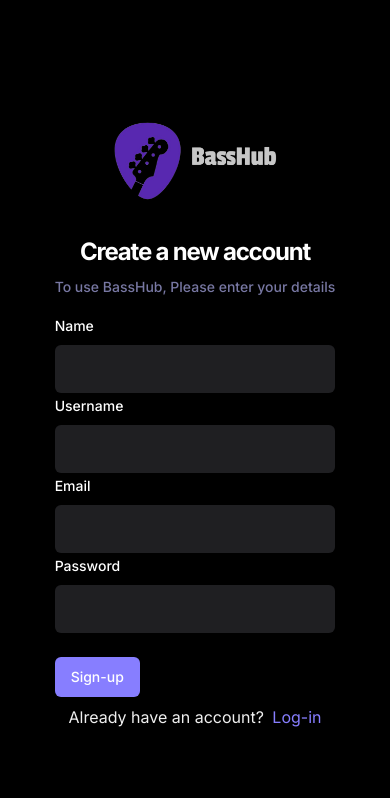
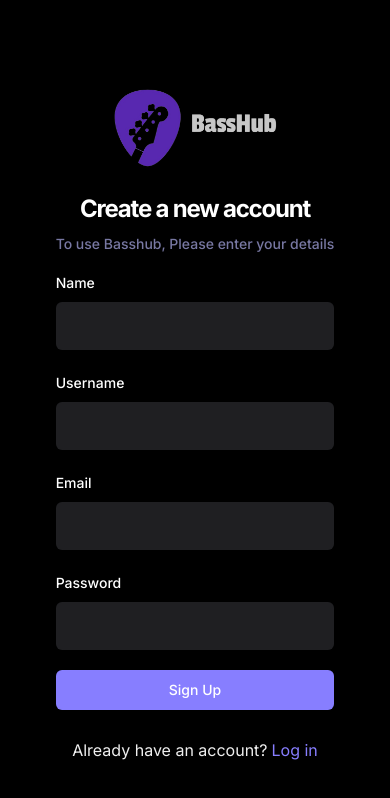
Before and after one commit to Paul-iwnl/SocialMedia, a React (Vite) app: page /sign-up in a window 390 px wide. Shown: the top 798 px of the page. Built offline with nearby package versions, Linux system fonts and the light colour scheme; no server answers.

Commit message:
Changed the button size and overall layout of the sign-up page

```diff
--- a/src/_auth/forms/SignupForm.tsx
+++ b/src/_auth/forms/SignupForm.tsx
@@ -1,26 +1,33 @@
+import * as z from "zod";
+import { useForm } from "react-hook-form";
+import { Link, useNavigate } from "react-router-dom";
 import { zodResolver } from "@hookform/resolvers/zod";
-import { Link, useNavigate } from "react-router-dom";
-import {Form,FormControl,FormField,FormItem,FormLabel,FormMessage} from "@/components/ui/form";
+
+import {
+  Form,
+  FormControl,
+  FormField,
+  FormItem,
+  FormLabel,
+  FormMessage,
+} from "@/components/ui/form";
 import { Input } from "@/components/ui/input";
 import { Button } from "@/components/ui/button";
-import { useForm } from "react-hook-form";
-import { SignupValidation } from "@/lib/validation/index";
-import { z } from "zod";
 import Loader from "@/components/shared/Loader";
 import { useToast } from "@/components/ui/use-toast";
-import {useCreateUserAccount, useSignInAccount} from '../../lib/react-query/queriesAndMutation'
+
+import {
+  useCreateUserAccount,
+  useSignInAccount,
+} from "../../lib/react-query/queriesAndMutation";
+import { SignupValidation } from "@/lib/validation";
 import { useUserContext } from "@/context/AuthContext";
 
 const SignupForm = () => {
   const { toast } = useToast();
-  const { checkAuthUser , isLoading:isUserLoading } = useUserContext();
   const navigate = useNavigate();
+  const { checkAuthUser, isLoading: isUserLoading } = useUserContext();
 
-  const { mutateAsync: createUserAccount,isPending:isCreatingAccount } = useCreateUserAccount();
-
-  const { mutateAsync: signInAccount,isPending:isSigningIn} = useSignInAccount();
-
-  // Define your form.
   const form = useForm<z.infer<typeof SignupValidation>>({
     resolver: zodResolver(SignupValidation),
     defaultValues: {
@@ -31,55 +38,74 @@ const SignupForm = () => {
     },
   });
 
-  // Define a submit handler.
-  async function onSubmit(values: z.infer<typeof SignupValidation>) {
-    const newUser = await createUserAccount(values);
+  // Queries
+  const { mutateAsync: createUserAccount, isPending: isCreatingAccount } =
+    useCreateUserAccount();
+  const { mutateAsync: signInAccount, isPending: isSigningInUser } =
+    useSignInAccount();
 
-    if(!newUser){
-      return toast({title: "Sign-up failed please try again."});
+  // Handler
+  const handleSignup = async (user: z.infer<typeof SignupValidation>) => {
+    try {
+      const newUser = await createUserAccount(user);
+
+      if (!newUser) {
+        toast({ title: "Sign up failed. Please try again." });
+
+        return;
       }
 
       const session = await signInAccount({
-      email:values.email,
-      password:values.password
-    })
+        email: user.email,
+        password: user.password,
+      });
 
-    if(!session)
-    {
-      return toast({title: "Sign-in failed please try again."});
+      if (!session) {
+        toast({ title: "Something went wrong. Please login your new account" });
+
+        navigate("/sign-in");
+
+        return;
       }
 
       const isLoggedIn = await checkAuthUser();
 
-    if(isLoggedIn) {
+      if (isLoggedIn) {
         form.reset();
-      navigate("/")
+
+        navigate("/");
       } else {
-      toast ({title: 'Sign up Failed Please try again. '})
+        toast({ title: "Login failed. Please try again." });
+
+        return;
       }
+    } catch (error) {
+      console.log({ error });
     }
+  };
 
   return (
     <Form {...form}>
       <div className="sm:w-420 flex-center flex-col">
-        <img src="/public/assets/icons/Logo.png" style={{ height: "100px" }} />
+        <img src="/public/assets/icons/Logo.png" style={{height: "100px"}} alt="logo" />
 
-        <h2 className="h3-bold md:h2-bold pt-5 sm:pt-12">
+        <h2 className="h3-bold md:h2-bold sm:pt-12" style={{paddingTop:"10px"}}>
           Create a new account
         </h2>
         <p className="text-light-3 small-medium md:base-regular mt-2">
-          To use BassHub, Please enter your details{" "}
+          To use Basshub, Please enter your details
         </p>
+
         <form
-          onSubmit={form.handleSubmit(onSubmit)}
-          className="flex-col gap-5 w-full mt-4"
+          onSubmit={form.handleSubmit(handleSignup)}
+          className="flex flex-col gap-5 w-full mt-4"
         >
           <FormField
             control={form.control}
             name="name"
             render={({ field }) => (
               <FormItem>
-                <FormLabel>Name</FormLabel>
+                <FormLabel className="shad-form_label">Name</FormLabel>
                 <FormControl>
                   <Input type="text" className="shad-input" {...field} />
                 </FormControl>
@@ -87,12 +113,13 @@ const SignupForm = () => {
               </FormItem>
             )}
           />
+
           <FormField
             control={form.control}
             name="username"
             render={({ field }) => (
               <FormItem>
-                <FormLabel>Username</FormLabel>
+                <FormLabel className="shad-form_label">Username</FormLabel>
                 <FormControl>
                   <Input type="text" className="shad-input" {...field} />
                 </FormControl>
@@ -100,25 +127,27 @@ const SignupForm = () => {
               </FormItem>
             )}
           />
+
           <FormField
             control={form.control}
             name="email"
             render={({ field }) => (
               <FormItem>
-                <FormLabel>Email</FormLabel>
+                <FormLabel className="shad-form_label">Email</FormLabel>
                 <FormControl>
-                  <Input type="email" className="shad-input" {...field} />
+                  <Input type="text" className="shad-input" {...field} />
                 </FormControl>
                 <FormMessage />
               </FormItem>
             )}
           />
+
           <FormField
             control={form.control}
             name="password"
             render={({ field }) => (
               <FormItem>
-                <FormLabel>Password</FormLabel>
+                <FormLabel className="shad-form_label">Password</FormLabel>
                 <FormControl>
                   <Input type="password" className="shad-input" {...field} />
                 </FormControl>
@@ -126,23 +155,24 @@ const SignupForm = () => {
               </FormItem>
             )}
           />
-          <br />
+
           <Button type="submit" className="shad-button_primary">
-            {isCreatingAccount ? (
+            {isCreatingAccount || isSigningInUser || isUserLoading ? (
               <div className="flex-center gap-2">
                 <Loader /> Loading...
               </div>
             ) : (
-              "Sign-up"
+              "Sign Up"
             )}
           </Button>
+
           <p className="text-small-regular text-light-2 text-center mt-2">
-            Already have an account?{" "}
+            Already have an account?
             <Link
               to="/sign-in"
               className="text-primary-500 text-small-semibold ml-1"
             >
-              Log-in
+              Log in
             </Link>
           </p>
         </form>
```
Lines whose indentation alone changed are shown as unchanged.
